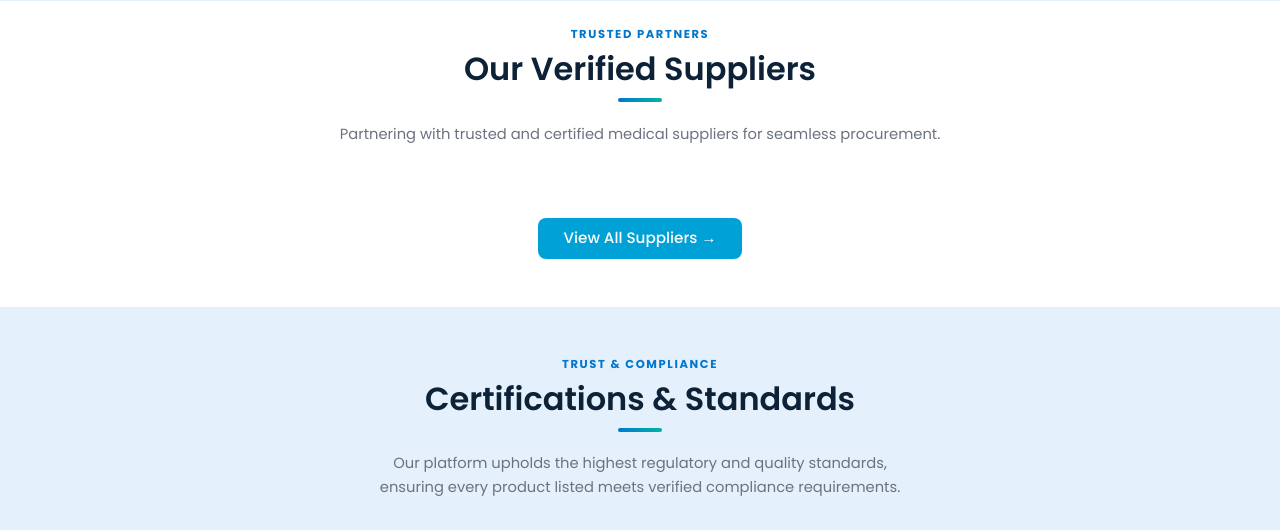
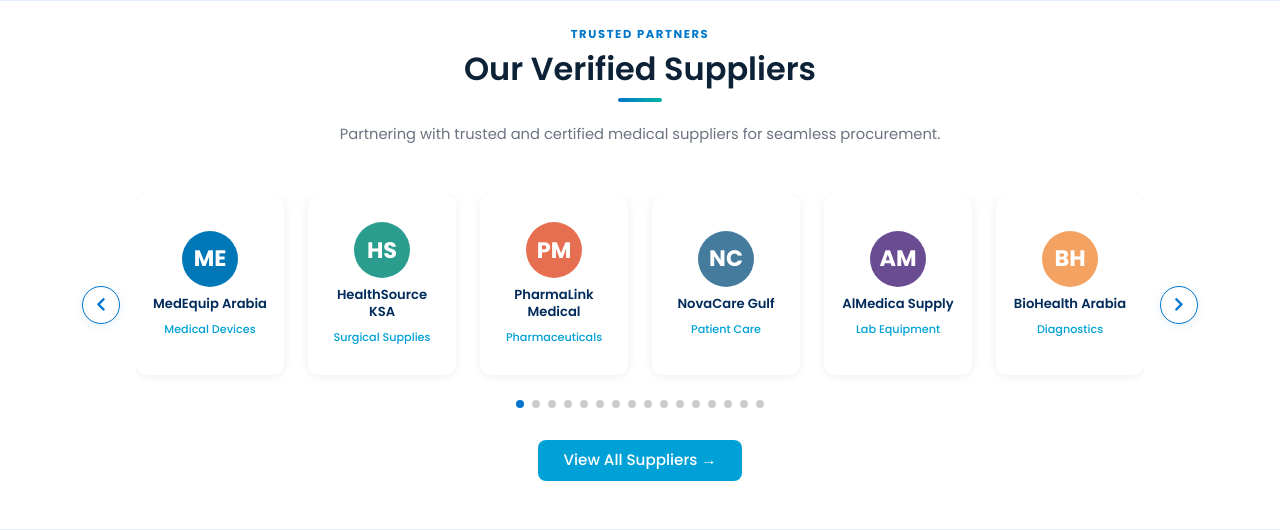
Before and after one commit to MedicalSupplyPortal/landing-page, a Django app: page / in a window 1280 px wide. Shown: the part 2747-3277 px from the top of the page. Run offline with Django 5.2, Linux system fonts and the light colour scheme; some libraries are stand-ins or nearby versions.

Commit message:
Enable supplier slider prev/next navigation buttons

```diff
--- a/templates/index.html
+++ b/templates/index.html
@@ -1650,7 +1650,7 @@
     </div>
 
     <div class="d-flex align-items-center gap-3" data-aos="fade-up">
-      {% comment %} <button class="spec-swiper-btn" id="supPrev" aria-label="Previous">
+      <button class="spec-swiper-btn" id="supPrev" aria-label="Previous">
         <i class="fas fa-chevron-left"></i>
       </button>
 
@@ -1759,7 +1759,7 @@
 
       <button class="spec-swiper-btn" id="supNext" aria-label="Next">
         <i class="fas fa-chevron-right"></i>
-      </button> {% endcomment %}
+      </button>
     </div>
 
     <div class="text-center mt-4">
```
